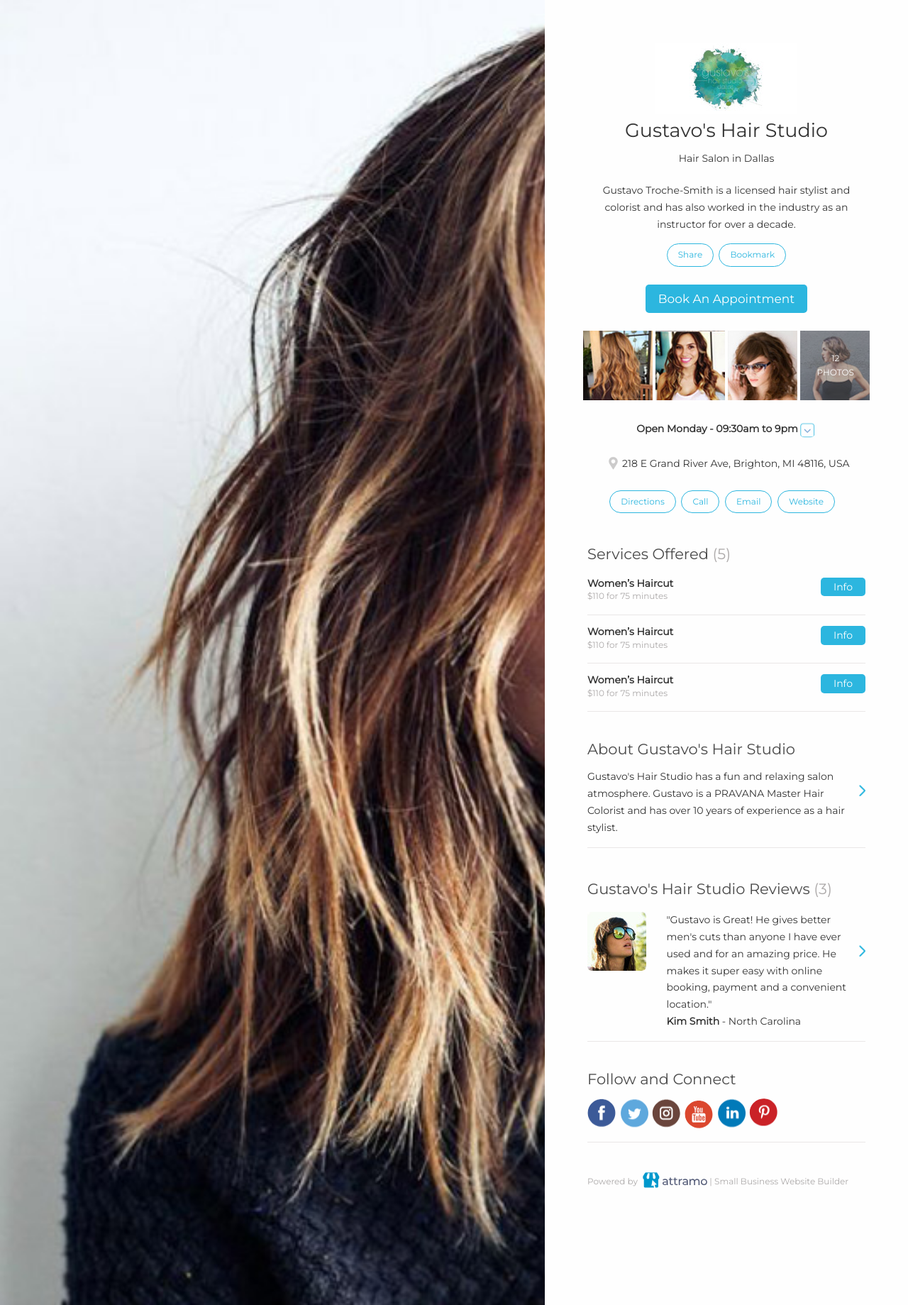
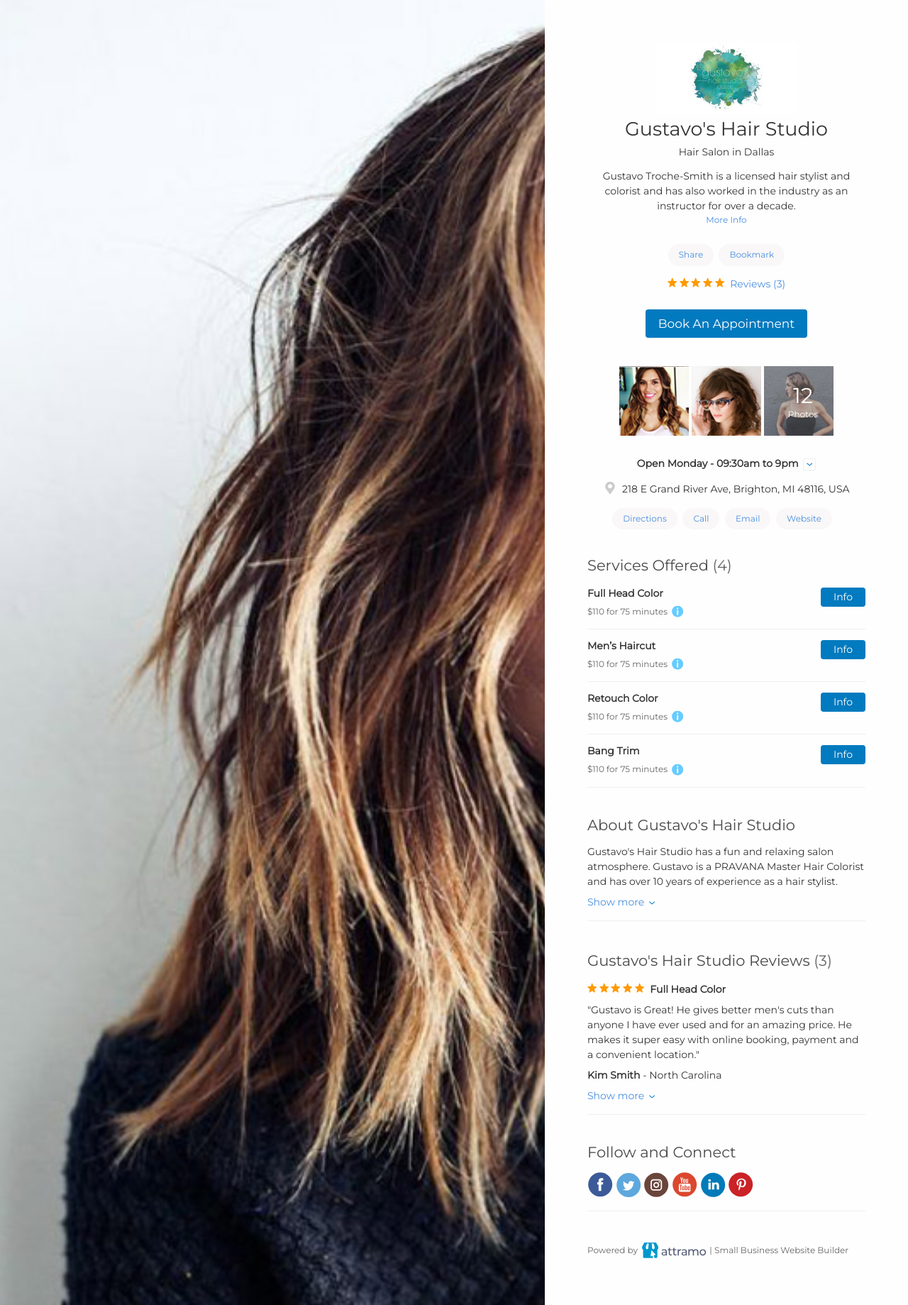
Before and after one commit to krjj/attramo-website, a PHP site: page /UserSite/home.html in a window 1280 px wide. Shown: the whole page at 71% size. Run offline with PHP 8.4, Linux system fonts and the light colour scheme.

Commit message:
Usersite changed

```diff
--- a/UserSite/css/global.css
+++ b/UserSite/css/global.css
@@ -14,9 +14,9 @@ body {
   background: #fefefe;
   font-family: 'Montserrat', sans-serif;
   font-weight: normal;
-  line-height: 1.7;
+  line-height: 1.5;
   font-size:14px;
-  color: #333333;
+  color: #333;
   -webkit-font-smoothing: antialiased;
   -moz-osx-font-smoothing: grayscale; }
 a {
@@ -25,6 +25,7 @@ a {
   color:#498fe1;
   text-decoration:none;
 }
+a:hover{color:#0869a1}
 /*Split functionality Start*/
 .attramo-split {width: 100vw;height: 100vh; display: -webkit-box;display: -ms-flexbox;display: flex; }
 .attramo-split .split-image {width: 60%;height: 100vh; background-image: url("../image/CoverImage.jpg");background-size: cover; }
@@ -35,8 +36,9 @@ a {
   .attramo-split .split-image {height: 80vh;width: 100%; }
   .attramo-split .split-content {width: 100%;height: auto; }
   .attramo-split .split-content .split-content-vertically-center { padding: 40px; }
-  .Business-feedback p{width: 70%; margin-top: 0px 0px 0px 0px}
   .attramo-split .split-image.smallWidth{display: none}
+  /*other fixes*/
+  /*.Business-feedback p{width: 70%; margin-top: 0px 0px 0px 0px}*/
 }
 @media (max-width: 500px) {
   .attramo-split .split-image {height: 60vh;width: 100%; }}
@@ -48,13 +50,13 @@ a {
 }
 /*window width between 1050 and 800*/
 @media (max-width: 1100px) and (min-width: 800px) {
-  .Business-feedback p{width: 100%; margin: 15px 0px 0px 0px}
+  /*.Business-feedback p{width: 100%; margin: 15px 0px 0px 0px}*/
 }
 @media (max-width: 400px) {
-  .Business-feedback p{width: 100%; margin: 15px 0px 0px 0px}
+  /*.Business-feedback p{width: 100%; margin: 15px 0px 0px 0px}*/
 }
 @media screen and (min-width: 1101px) {
-  .Business-feedback p{width: 70%; margin: 0px 0px 0px 0px}
+  /*.Business-feedback p{width: 70%; margin: 0px 0px 0px 0px}*/
 }
 /*Split functionality END*/
 
@@ -66,53 +68,56 @@ a {
 .heading1Font{font-size: 27px }
 .heading2Font{font-size: 21px}
 .heading3Font{font-size: 17px}
+.photoFontSize{font-size: 30px}
 .boldFont{font-weight: bold}
 .normalfont{font-weight: normal;}
 .bodyFont{font-size: 14px}
 .largeMargin{margin-bottom: 40px}
 .mediumMargin{margin-bottom: 25px}
 .smallMargin{margin-bottom: 15px }
+.smallestMargin{margin-bottom: 8px }
 h1,h2,h3,h4,h5,ul,li,div {line-height: 1.2;}
 h1,h2,h3,h4,h5,p,span,a, ul, li, div{margin: 0px; padding: 0px}
-p, span{line-height: 1.7}
-/*.Business-aria,.Business-name,.Business-info,.Call-toAction-button,.Share-button,.Business-hours {margin-bottom: 10px}
-*/.simpleButton{ line-height: 1.7;width: auto;border: 1px solid #2cb6df;color: #2cb6df;border-radius: 100px;display: inline-block; padding: 5px 15px;}
-.simpleButton:hover{color: #FFF; background: #2cb6df}
-.Call-toAction-button a, .nextBtn, .nextBtn2, .services-CTA-Button{width: auto;color: #FFF;border-radius: 5px; background: #2cb6df; display: inline-block; padding: 5px 18px;}
+p, span{line-height: 1.5}
+.simpleButton{ line-height: 1.7;width: auto;background: #f9f7f7;color: #498fe1;border-radius: 100px;display: inline-block; padding: 5px 15px;}
+.simpleButton:hover{color: #FFF; background: #0869a1}
+.Call-toAction-button a, .nextBtn, .nextBtn2, .services-CTA-Button{width: auto;color: #FFF;border-radius: 4px; background: #027abf; display: inline-block; padding: 5px 18px;}
 .Call-toAction-button a{ padding: 10px 18px; }
-.Call-toAction-button a:hover, .nextBtn:hover, .nextBtn2:hover, .services-CTA-Button:hover{color: #FFF; background:#168caf; }
+.Call-toAction-button a:hover, .nextBtn:hover, .nextBtn2:hover, .services-CTA-Button:hover{color: #FFF; background:#0869a1; }
 .Business-image ul, .Business-CTA-button ul, .Business-social ul, .getQuotationlist, .serviceCateory, .Business-Services-Offered ul{padding: 0px;list-style-type: none; }
 .Business-CTA-button ul li, .Business-social ul li, .serviceCateory li, .Business-image li{display: inline-block;}
 .Business-image ul{margin: 0px -20px 0px -20px;}
 .Business-Services-Offered h2,.Business-about h2, .Business-feedback h2,.Business-social h2, .Business-image-gallery h1, .Business-Services-page h1, .Business-Services-page h2, .Business-About-page h1, .Business-testimonials h1, .Business-get-quotation h1, .Business-thanks-page h1{color:#4a4a4a;}
 .moreimage {position: relative; display: inline-block; background: #666769; height: 98px;}
 .moreimage img{opacity: 0.5}
-.moreimage span{position: absolute;text-align: center;top: 29%; right: 22%;color: #FFF;}
-.grayText{color:#adaaaa; }
-.borderBottomClass{border-bottom: 1px solid #eae7e7;}
-.Business-about, .Business-feedback{position: relative;padding-right: 20px}
+.moreimage span{position: absolute;text-align: center;top: 33%; right: 22%;color: #FFF; line-height: 1.2rem;}
+.grayText{color:#666; }
+.borderBottomClass{border-bottom: 1px solid #f0eeee;}
 .rightFloat.fullWidth{width: 100%}
-.clientName{display: block;}
-.dateSelectionIcon,.locationIcon,.facebook,.twitter,.instagram,.youtube,.linkedin,.pinterest, .NavArrow, .attramo-logo, .homeBackIcon{background-image: url(../image/Sprite.svg);background-repeat: no-repeat;height: 42px;width: 42px;display: inline-block;border-radius:100px;}
-.locationIcon{background-position: 0px -362px;height: 22px;width: 23px;vertical-align: middle;}
-.dateSelectionIcon{background-position: -3px -302px;height: 23px;width: 26px;vertical-align: middle;}
-.dateSelectionIcon:hover{background-position: -28px -302px;}
-.facebook:hover{background-position: -50px -58px;}
-.facebook{background-position: -6px -58px;}
-.twitter:hover{background-position: -50px -252px;}
-.twitter{background-position: -6px -252px;}
-.instagram:hover{background-position: -50px -106px;}
-.instagram{background-position: -6px -106px;}
-.youtube:hover{background-position: -50px -7px;}
-.youtube{background-position: -6px -7px;}
-.linkedin:hover{background-position: -50px -155px;}
-.linkedin{background-position: -6px -155px;}
-.pinterest:hover{background-position: -50px -205px;}
-.pinterest{background-position: -6px -205px;}
-.NavArrow{background-position: 0px -336px;height: 16px;width: 16px;position: absolute;right: 0px;top: 42%;}
-.NavArrow:hover{background-position: -19px -336px}
+.clientName, .Business-Details-link{display: block;}
+.arrow-Icon,.locationIcon,.facebook,.twitter,.instagram,.youtube,.linkedin,.pinterest, .attramo-logo, .homeBackIcon, .star-icon, .info-icon{background-image: url(../image/Sprite.svg);background-repeat: no-repeat;height: 36px;width: 36px;display: inline-block;}
+.locationIcon{background-position: 0px -24px;height: 22px;width: 23px;vertical-align: middle;}
+.Business-hours .arrow-Icon{border-radius: 2px;border:1px solid #f0eeee;}
+.arrow-Icon{background-position: 1px -46px;height: 15px;width: 16px;vertical-align: middle; margin-left: 3px;}
+.facebook:hover{background-position: -39px -129px}
+.facebook{background-position: -2px -129px}
+.twitter:hover{background-position: -39px -288px;}
+.twitter{background-position: -2px -288px;}
+.instagram:hover{background-position: -39px -168px;}
+.instagram{background-position: -2px -168px;}
+.youtube:hover{background-position: -39px -90px;}
+.youtube{background-position: -2px -90px;}
+.linkedin:hover{background-position: -39px -208px;}
+.linkedin{background-position: -2px -208px;}
+.pinterest:hover{background-position: -39px -248px;}
+.pinterest{background-position: -2px -248px;}
+.star-icon{width: 13px;height: 14px;background-position: -3px -3px;}
+.starRating{margin-right: 5px;vertical-align: baseline;}
+.info-icon{width: 16px;height: 17px;background-position: -3px -64px; vertical-align: middle; margin-left: 3px;}
 .Share-button a:first-child, .Business-CTA-button ul li{margin-right: 4px}
-.attramo-logo{background-position: -5px -389px; height: 32px;width: 95px;vertical-align: middle;}
+.Business-CTA-button ul li { margin-bottom:10px  }
+.attramo-logo{background-position: -0px -333px; height: 32px;width: 95px;vertical-align: middle;}
+.attramo-logo:hover{background-position: -96px -333px; }
 /* image gallery page */
 .homeBackIcon{background-position: -4px -449px;height: 33px;width: 85px;}
 .homeBackIcon:hover{background-position: -94px -449px;}
@@ -129,3 +134,6 @@ p, span{line-height: 1.7}
 .nameSection{width: 45%}
 .nameSection input{width: 95%}
 .phone, .email{width: 97%}
+.checked {
+  color: orange;
+}
--- a/UserSite/home.html
+++ b/UserSite/home.html
@@ -5,14 +5,15 @@
 	<meta http-equiv="X-UA-Compatible" content="IE=edge" />
 
 	<!-- SEO -->
-	<title>Attramo - home</title>
+	<title>Gustavo's Hair Studio, Hair Salon in Dallas | Attramo</title>
 	<meta name="description" content="Split is a centrally-divided layout for a professional online presence with a big image or video left with alongside content." />
 
 	<!-- Favicon -->
-	<link rel="icon" type="image/png" href="images/favicon.png" sizes="32x32">
+	<link rel="shortcut icon" type="image/x-icon" href="image/favicon.ico" sizes="32x32">
 	<link href="https://fonts.googleapis.com/css?family=Montserrat" rel="stylesheet">
 	<!-- Styles -->
 	<link rel='stylesheet' href='css/global.css' type='text/css' media='screen' />
+	<script src="js/jquery-1.8.3.min.js" type="text/javascript"></script>
 	<meta name="viewport" content="width=device-width,initial-scale=1" />
 </head>
 
@@ -29,35 +30,46 @@
 		<div class="split-content-vertically-center">
 			<div class="Business-content">
 				<p class="text-center Business-logo"><img src="image/Logo.jpg" alt="logo" title="logo"     height="100px" width="200px" /></p>
-				<h1 class="Business-name text-center heading1Font normalfont smallMargin" >Gustavo's Hair Studio</h1>
-				<h2 class="Business-aria text-center bodyFont normalfont mediumMargin">Hair Salon in Dallas</h2>
-				<p class="Business-info text-center smallMargin">Gustavo Troche-Smith is a licensed hair stylist and colorist and has also worked in the industry as an instructor for over a decade. </p>
-				<p class="Share-button text-center captionFont mediumMargin">
-					<a class="Share simpleButton" href="#">Share</a>
+				<h1 class="Business-name text-center heading1Font normalfont smallestMargin" >Gustavo's Hair Studio</h1>
+				<h2 class="Business-aria text-center bodyFont normalfont smallMargin">Hair Salon in Dallas</h2>
+				<p class="Business-info text-center smallMargin">Gustavo Troche-Smith is a licensed hair stylist and colorist and has also worked in the industry as an instructor for over a decade. <span class="Business-Details-link captionFont mediumMargin"><a href="#Business-about">More Info</a></p>
+				<p class="Share-button text-center captionFont smallMargin">
+					<a class="Share simpleButton captionFont" href="#">Share</a>
 					<a class="Bookmark simpleButton" href="#">Bookmark</a>
 				</p>
-				<h3 class="Call-toAction-button text-center heading3Font normalfont mediumMargin"><a href="get-a-free-quotation.html">Book An Appointment</a></h3>
+				<p class="Reviews-link text-center mediumMargin">
+					<span class="starRating">
+						<span class="star-icon"></span>
+						<span class="star-icon"></span>
+						<span class="star-icon"></span>
+						<span class="star-icon"></span>
+						<span class="star-icon"></span>
+					</span>
+					<a href="#Business-feedback">Reviews (3)</a>
+				</p>
+				<h3 class="Call-toAction-button text-center heading3Font normalfont largeMargin"><a href="get-a-free-quotation.html">Book An Appointment</a></h3>
 				<div class="Business-image text-center mediumMargin">
 					<ul>
-						<li><img src="image/ImageGallery1.jpg" width="98px" height="98px"></li>
 						<li><img src="image/ImageGallery2.jpg" width="98px" height="98px"></li>
 						<li><img src="image/ImageGallery3.jpg" width="98px" height="98px"></li>
-						<li><a href="image-gallery.html" class="moreimage" ><img src="image/ImageGallery4.jpg" height="98px" width="98px"><span class="captionFont">12</br> PHOTOS</span></a></li>
+						<li><a href="image-gallery.html" class="moreimage" ><img src="image/ImageGallery4.jpg" height="98px" width="98px"><span class="captionFont"><sapn class="photoFontSize">12</sapn></br> Photos</span></a></li>
 					</ul>
 				</div>
-				<div class="text-center mediumMargin">
-					<p class="Business-hours boldFont">Open Monday - 09:30am to 9pm<span class="dateSelectionIcon"></span></p>
-					<!-- <ul clss="">
-						<li class="Business-hours">TUS - 09:30am to 9pm</li>
-						<li class="Business-hours">WED - 09:30am to 9pm</li>
-						<li class="Business-hours">THU - 09:30am to 9pm</li>
-						<li class="Business-hours">FRI - 09:30am to 9pm</li>
-					</ul> -->
+				<div class="text-center smallMargin">
+					<p class="Business-hours boldFont">Open Monday - 09:30am to 9pm <span class="arrow-Icon more-Date"></span></p>
+					<div class="More--Date-content">
+						<ul class="">
+							<li class="Business-hours">TUS - 09:30am to 9pm</li>
+							<li class="Business-hours">WED - 09:30am to 9pm</li>
+							<li class="Business-hours">THU - 09:30am to 9pm</li>
+							<li class="Business-hours">FRI - 09:30am to 9pm</li>
+						</ul>
+					</div>
 				</div>
-				<div class="text-center mediumMargin">
+				<div class="text-center smallMargin">
 					<p class="Business-location"><span class="locationIcon"></span> 218 E Grand River Ave, Brighton, MI 48116, USA</p>
 				</div>
-				<Section class="Business-CTA-button text-center largeMargin">
+				<Section class="Business-CTA-button text-center mediumMargin">
 					<ul>
 						<li><a class="simpleButton captionFont" href="#">Directions</a></li>
 						<li><a class="simpleButton captionFont" href="#">Call</a></li>
@@ -67,46 +79,87 @@
 					</ul>
 				</section>
 				<section class="Business-Services-Offered largeMargin">
-					<h2 class="heading2Font normalfont smallMargin">Services Offered <span class="grayText">(5)</span></h2>
+					<h2 class="heading2Font normalfont smallMargin">Services Offered <span class="grayText">(4)</span></h2>
 					<ul>
 						<li class="smallMargin borderBottomClass">
 							<div class="services-list leftFolat">
-								<h3 class="boldFont bodyFont">Women’s Haircut</h3>
-								<p class="grayText captionFont smallMargin">$110 for 75 minutes</p>
+								<h3 class="boldFont bodyFont smallestMargin">Full Head Color</h3>
+								<p class="grayText captionFont smallMargin">$110 for 75 minutes <span class="info-icon"></span></p>
 							</div>
 							<a href="services-offered.html" class="services-CTA-Button rightFloat">Info</a>
 							<div class="clearFloat"></div>
 						</li>
 						<li class="smallMargin borderBottomClass">
 							<div class="services-list leftFolat">
-								<h3 class="boldFont bodyFont">Women’s Haircut</h3>
-								<p class="grayText captionFont smallMargin">$110 for 75 minutes</p>
+								<h3 class="boldFont bodyFont smallestMargin">Men’s Haircut</h3>
+								<p class="grayText captionFont smallMargin">$110 for 75 minutes <span class="info-icon"></span></p>
+							</div>
+							<a href="services-offered.html" class="services-CTA-Button rightFloat">Info</a>
+							<div class="clearFloat"></div>
+						</li>
+						<li class="smallMargin borderBottomClass">
+							<div class="services-list leftFolat">
+								<h3 class="boldFont bodyFont smallestMargin">Retouch Color</h3>
+								<p class="grayText captionFont smallMargin">$110 for 75 minutes <span class="info-icon"></span></p>
 							</div>
 							<a href="services-offered.html" class="services-CTA-Button rightFloat">Info</a>
 							<div class="clearFloat"></div>
 						</li>
 						<li class="borderBottomClass">
 							<div class="services-list leftFolat">
-								<h3 class="boldFont bodyFont">Women’s Haircut</h3>
-								<p class="grayText captionFont smallMargin">$110 for 75 minutes</p>
+								<h3 class="boldFont bodyFont smallestMargin">Bang Trim</h3>
+								<p class="grayText captionFont smallMargin">$110 for 75 minutes <span class="info-icon"></span></p>
 							</div>
 							<a href="services-offered.html" class="services-CTA-Button rightFloat">Info</a>
 							<div class="clearFloat"></div>
 						</li>
 					</ul>
 				</section>
-				<section class="Business-about borderBottomClass largeMargin">
+				<section class="Business-about borderBottomClass largeMargin" id="Business-about">
 					<h2 class="heading2Font normalfont smallMargin" >About Gustavo's Hair Studio</h2>
-					<p class="smallMargin">Gustavo's Hair Studio has a fun and relaxing salon atmosphere. Gustavo is a PRAVANA Master Hair Colorist and has over 10 years of experience as a hair stylist.</p>
-					<a href="about-us.html" class="NavArrow"></a>
+					<p class="smallestMargin">Gustavo's Hair Studio has a fun and relaxing salon atmosphere. Gustavo is a PRAVANA Master Hair Colorist and has over 10 years of experience as a hair stylist.</p>
+
+					<div class="More-content smallMargin">
+						<p class="">Gustavo's Hair Studio has a fun and relaxing salon atmosphere. Gustavo is a PRAVANA Master Hair Colorist and has over 10 years of experience as a hair stylist.</p>
+						<p class="">Gustavo's Hair Studio has a fun and relaxing salon atmosphere. Gustavo is a PRAVANA Master Hair Colorist and has over 10 years of experience as a hair stylist.</p>
+						<p class="">Gustavo's Hair Studio has a fun and relaxing salon atmosphere. Gustavo is a PRAVANA Master Hair Colorist and has over 10 years of experience as a hair stylist.</p>
+					</div>
+					<p class="smallMargin"><a href="#" class="More-link" >Show more<span class="arrow-Icon "></span></a></p>
+
 				</section>
-				<section class="Business-feedback borderBottomClass largeMargin">
+				<section class="Business-feedback borderBottomClass largeMargin" id="Business-feedback">
 					<h2 class="heading2Font normalfont smallMargin">Gustavo's Hair Studio Reviews <span class="grayText">(3)</span></h2>
 					<div>
-						<img src="image/Testimonial_Image.jpg" class="leftFolat" width="83" height="83">
-						<p class="rightFloat">"Gustavo is Great! He gives better men's cuts than anyone I have ever used and for an amazing price. He makes it super easy with online booking, payment and a convenient location."<span class="clientName smallMargin"><b>Kim Smith</b> - North Carolina</span></p>
-						<div class="clearFloat"></div>
-						<a href="testimonials.html" class="NavArrow"></a>
+						<p class="smallestMargin">
+						<span class="starRating">
+							<span class="star-icon"></span>
+							<span class="star-icon"></span>
+							<span class="star-icon"></span>
+							<span class="star-icon"></span>
+							<span class="star-icon"></span>
+						</span>
+						</span><b>Full Head Color</b>
+						<p>
+						<!-- <img src="image/Testimonial_Image.jpg" class="leftFolat" width="83" height="83"> -->
+						<p class="smallestMargin">"Gustavo is Great! He gives better men's cuts than anyone I have ever used and for an amazing price. He makes it super easy with online booking, payment and a convenient location."</p>
+						<p class="clientName smallestMargin"><b>Kim Smith</b> - North Carolina</p>
+						<div class="More-content smallestMargin">
+							<p class="smallestMargin">
+							<span class="starRating">
+								<span class="star-icon"></span>
+								<span class="star-icon"></span>
+								<span class="star-icon"></span>
+								<span class="star-icon"></span>
+								<span class="star-icon"></span>
+							</span>
+							</span><b>Full Head Color</b>
+							<p>
+							<!-- <img src="image/Testimonial_Image.jpg" class="leftFolat" width="83" height="83"> -->
+							<p class="smallestMargin">"Gustavo is Great! He gives better men's cuts than anyone I have ever used and for an amazing price. He makes it super easy with online booking, payment and a convenient location."</p>
+							<p class="clientName smallestMargin"><b>Kim Smith</b> - North Carolina</p>
+						</div>
+						<p class="smallMargin"><a href="#" class="More-link" >Show more<span class="arrow-Icon"></span></a></p>
+
 					</div>
 				</section>
 				<section class="Business-social borderBottomClass largeMargin">
@@ -127,5 +180,31 @@
 		</div>
 	</div>
 </div>
+<script type="text/javascript">
+	 $(".More--Date-content").hide();
+	$(".more-Date").click(function(){
+	  $(".More--Date-content").toggle();
+	});
+
+	$('.More-content').hide();
+
+		$(document).on('click','.More-link', function(e){
+		   e.preventDefault();
+		   $(this).parent().prev('.More-content').toggle();
+		   if($(this).parent().prev('.More-content').is(':visible')){
+		   		$(this).text("Show less");
+		   }else{
+		   		$(this).text("Show more");
+		   }
+		   /*$(this).parent().next('.More-content').toggle();
+		   if($(this).parent().next('.More-content').is(':visible')){
+		   		$(this).text("Show less");
+		   }else{
+		   		$(this).text("Show more");
+		   }*/
+
+		});
+
+</script>
 </body>
 </html>
```
Also changed, not shown: UserSite/image/Sprite.svg, UserSite/image/Stars SVG.svg (added), UserSite/image/favicon.ico (added).
